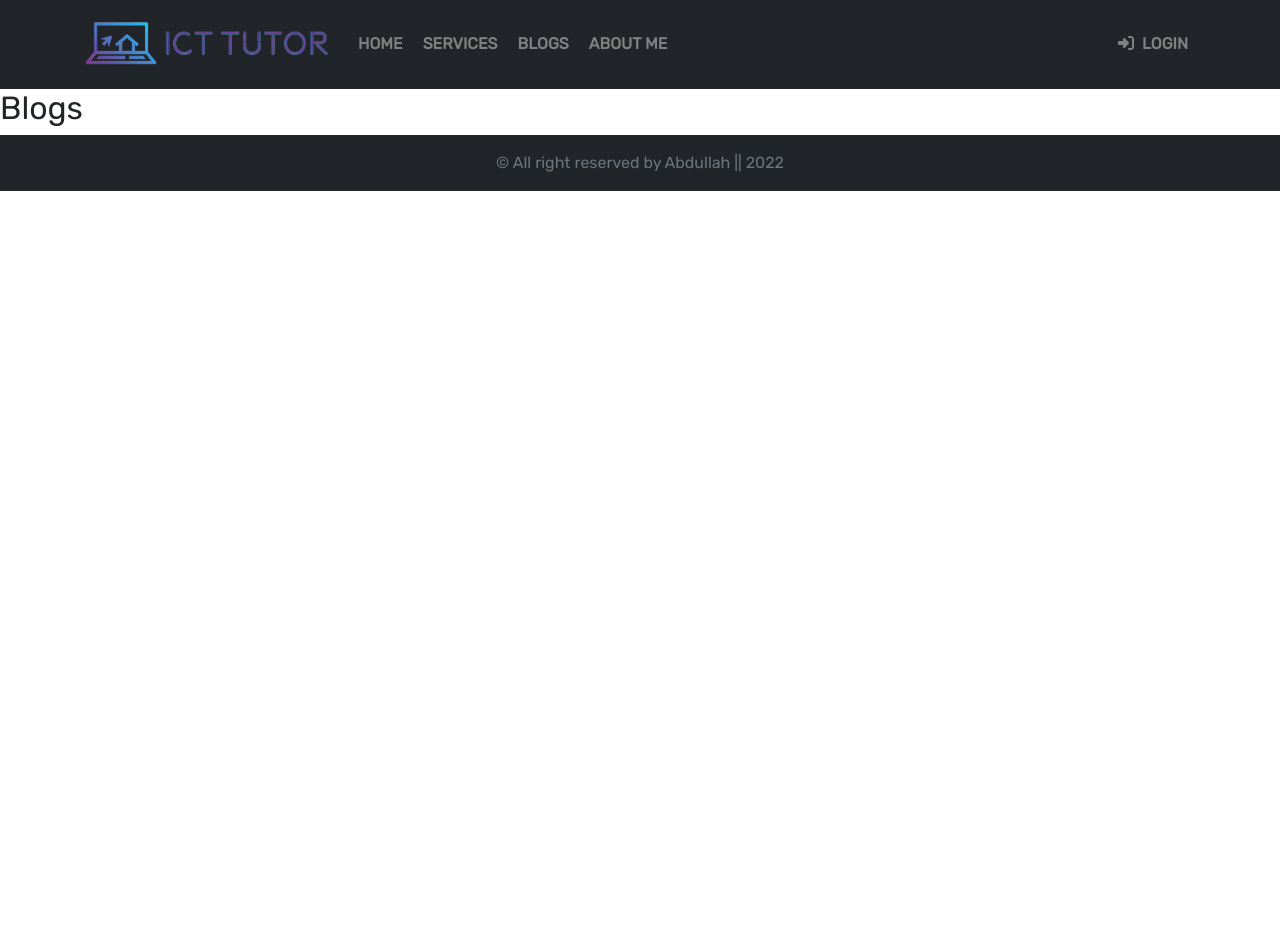
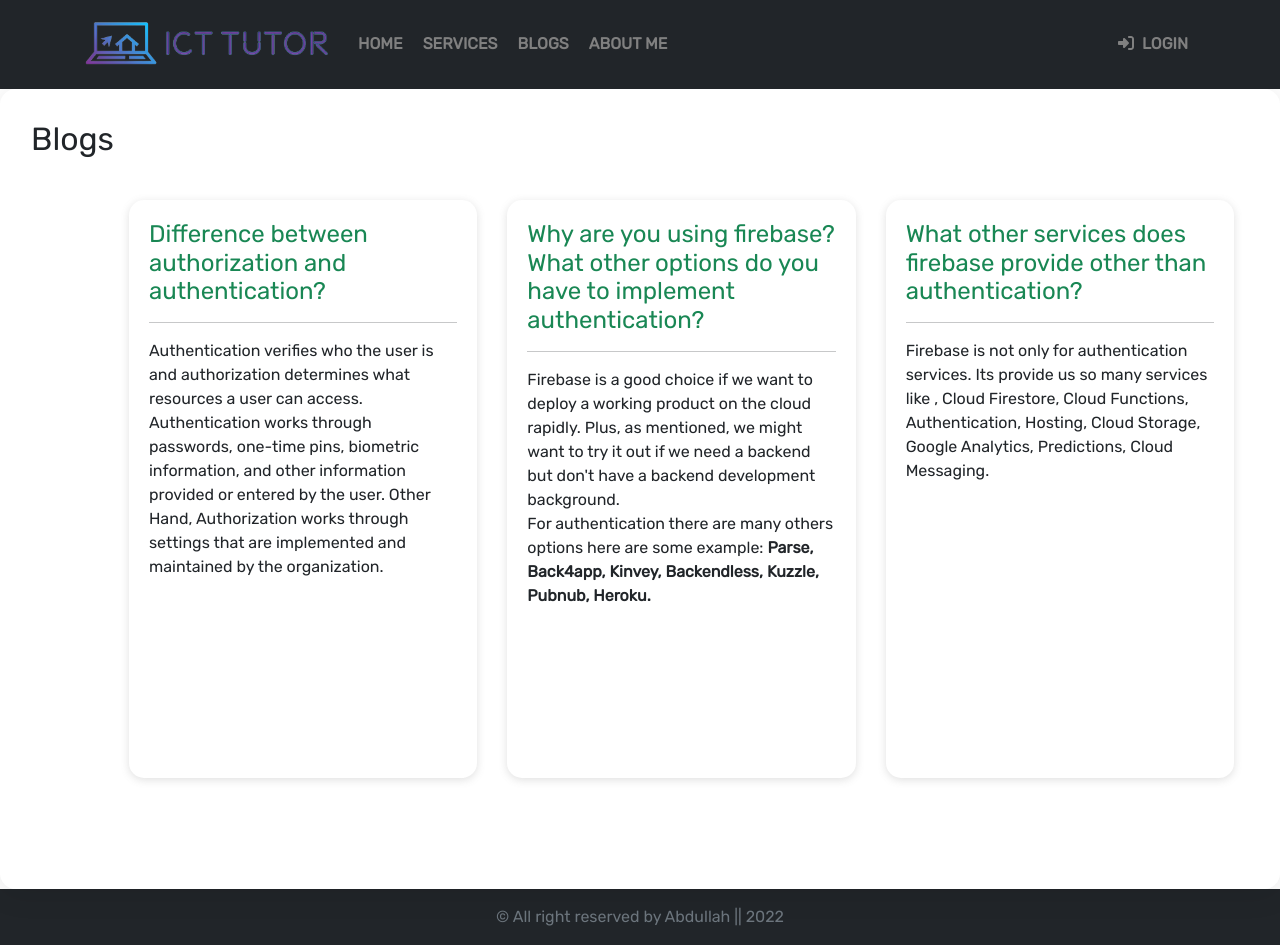
Before and after one commit to AbdullahAhmedKhan/ict-tutor, a React (Create React App) app: page /blogs in a window 1280 px wide. Before the commit the page ends 800 px from the top, so only its background shows below. Built offline with nearby package versions, Linux system fonts and the light colour scheme; no server answers.

Commit message:
blog page added

```diff
--- a/package.json
+++ b/package.json
@@ -17,6 +17,7 @@
     "react-firebase-hooks": "^5.0.3",
     "react-router-dom": "^6.3.0",
     "react-scripts": "5.0.1",
+    "react-toastify": "^8.2.0",
     "web-vitals": "^2.1.4"
   },
   "scripts": {
--- a/src/App.js
+++ b/src/App.js
@@ -8,6 +8,7 @@ import Header from './Components/Header/Header';
 import Home from './Components/Home/Home';
 import Login from './Components/Login/Login';
 import Register from './Components/Login/Register';
+import NotFound from './Components/NotFound/NotFound';
 import RequireAuth from './Components/RequireAuth/RequireAuth';
 import Services from './Components/Services/Services';
 
@@ -31,6 +32,7 @@ function App() {
         }>
 
         </Route>
+        <Route path='*' element={<NotFound></NotFound>}></Route>
       </Routes>
       <Footer></Footer>
 
--- /dev/null
+++ b/src/Components/Blogs/Blog.css
@@ -0,0 +1,70 @@
+.main-container {
+    display: flex;
+    padding: 30px;
+    background: rgba(255, 255, 255, 0.3);
+    border-radius: 16px;
+    box-shadow: 0 4px 30px rgba(0, 0, 0, 0.1);
+    backdrop-filter: blur(5px);
+    -webkit-backdrop-filter: blur(5px);
+    border: 1px solid rgba(255, 255, 255, 0.3);
+    min-height: 100vh;
+}
+
+.div-text {
+    order: 2;
+    margin: 10px 70px;
+}
+
+.img-container img {
+    border-radius: 20px;
+    width: 122%;
+
+}
+
+.blog-question-container {
+    display: flex;
+    width: 100%;
+    margin: 0 auto;
+}
+
+.blog-question {
+    width: 40%;
+    padding: 20px;
+    margin: 80px 15px;
+    box-shadow: rgba(99, 99, 99, 0.2) 0px 2px 8px 0px;
+    border-radius: 15px;
+}
+
+@media screen and (max-width:992px) {
+    .main-container {
+        display: flex;
+        flex-direction: column;
+    }
+
+    .div-text h2 {
+        font-size: 24px;
+    }
+
+    .div-text p {
+        font-size: 14px;
+        width: 90%;
+    }
+
+    .img-container img {
+        width: 100%;
+    }
+
+    .div-text {
+        margin: 10px 15px;
+    }
+
+    .blog-question-container {
+        flex-direction: column;
+        padding: 60px 0;
+    }
+
+    .blog-question {
+        width: 80%;
+        margin: 15px auto;
+    }
+}
--- a/src/Components/Blogs/Blogs.js
+++ b/src/Components/Blogs/Blogs.js
@@ -1,9 +1,31 @@
 import React from 'react';
-
+import './Blog.css';
 const Blogs = () => {
     return (
-        <div>
+        <div className='main-container'>
             <h2>Blogs</h2>
+            <div className='blog-question-container'>
+                <div className="blog-question">
+                    <h4 className='text-success'>Difference between authorization and authentication?</h4>
+                    <hr />
+                    <p>Authentication verifies who the user is and authorization determines what resources a user can access. Authentication works through passwords, one-time pins, biometric information, and other information provided or entered by the user. Other Hand, Authorization works through settings that are implemented and maintained by the organization.</p>
+                </div>
+                <div className="blog-question">
+                    <h4 className='text-success'>Why are you using firebase? <br /> What other options do you have to implement authentication?</h4>
+                    <hr />
+                    <p>Firebase is a good choice if we want to deploy a working product on the cloud rapidly. Plus, as mentioned, we might want to try it out if we need a backend but don't have a backend development background. <br /> For authentication there are many others options here are some example: <span className='fw-bold'>Parse, </span>
+                        <span className='fw-bold'>Back4app,  </span>
+                        <span className='fw-bold'>Kinvey,   </span>
+                        <span className='fw-bold'>Backendless,   </span>
+                        <span className='fw-bold'>Kuzzle,     </span><span className='fw-bold'>Pubnub,     </span><span className='fw-bold'>Heroku.     </span>
+                    </p>
+                </div>
+                <div className="blog-question">
+                    <h4 className='text-success'>What other services does firebase provide other than authentication?</h4>
+                    <hr />
+                    <p>Firebase is not only for authentication services. Its provide us so many services like , Cloud Firestore, Cloud Functions, Authentication, Hosting, Cloud Storage, Google Analytics, Predictions, Cloud Messaging. </p>
+                </div>
+            </div>
         </div>
     );
 };
--- /dev/null
+++ b/src/Components/Loading/Loading.js
@@ -0,0 +1,12 @@
+import React from 'react';
+import { Spinner } from 'react-bootstrap';
+
+const Loading = () => {
+    return (
+        <div style={{ height: '300px' }} className='w-100 d-flex justify-content-center align-items-center'>
+            <Spinner animation="border" variant="primary" />
+        </div>
+    );
+};
+
+export default Loading;
--- a/src/Components/Login/Login.js
+++ b/src/Components/Login/Login.js
@@ -2,7 +2,10 @@ import React, { useRef } from 'react';
 import { Button, Form } from 'react-bootstrap';
 import { useSendPasswordResetEmail, useSignInWithEmailAndPassword } from 'react-firebase-hooks/auth';
 import { useLocation, useNavigate } from 'react-router-dom';
+import { ToastContainer, toast } from 'react-toastify';
+import 'react-toastify/dist/ReactToastify.css';
 import auth from '../../firebase.init';
+import Loading from '../Loading/Loading';
 
 import './Login.css';
 import SocialLogin from './SocialLogin';
@@ -13,7 +16,7 @@ const Login = () => {
     const passwordRef = useRef('');
     const navigate = useNavigate();
     const location = useLocation();
-    const from = location.state?.from?.pathname || "/";
+    let from = location.state?.from?.pathname || "/";
     const [
         signInWithEmailAndPassword,
         user,
@@ -24,11 +27,15 @@ const Login = () => {
         auth
     );
 
+    if (loading || sending) {
+        return <Loading></Loading>
+    }
     if (user) {
         navigate(from, { replace: true });
     }
-    if(loading){
-        <p>Loading...</p>
+
+    if (error) {
+        <p className='text-danger'>Error: {error?.message}</p>
     }
     const handleSubmit = event => {
         event.preventDefault();
@@ -38,15 +45,20 @@ const Login = () => {
     }
     const resetPassword = async () => {
         const email = emailRef.current.value;
-        await sendPasswordResetEmail(email);
-        alert('Sent email');
+        if (email) {
+            await sendPasswordResetEmail(email);
+            toast("Sent Email");
+        }
+        else {
+            toast('Please enter your email address');
+        }
 
     }
     const goRegister = () => {
         navigate('/register');
     }
     return (
-        <div className='mt-0 login-container'>
+        <div style={{ minHeight: "100vh" }} className='mt-0 login-container'>
             <h1 className='text-center pt-5 text-light'>Please Login!</h1>
             <div className='mx-auto my-2 login-text p-5'>
                 <Form onSubmit={handleSubmit}>
@@ -68,7 +80,9 @@ const Login = () => {
                     <SocialLogin></SocialLogin>
                     <div className='mt-4'>
                         <span className='me-2'>New to ICT Tutor?</span> <span onClick={goRegister} style={{ cursor: "pointer" }} className='text-dark fw-bold border border-3 p-2 border-dark rounded-3'>Please register</span>
+
                     </div>
+                    <ToastContainer />
                 </Form>
             </div>
         </div>
--- a/src/Components/Login/Register.js
+++ b/src/Components/Login/Register.js
@@ -19,8 +19,9 @@ const Register = () => {
     ] = useCreateUserWithEmailAndPassword(auth, { sendEmailVerification: true });
     const [updateProfile, updating, updateError] = useUpdateProfile(auth);
     if (user) {
-        console.log(user);
-        navigate('/');
+        if (user.emailVerified === true) {
+            navigate('/');
+        }
     }
     const handleLogin = () => {
         navigate('/login');
@@ -55,7 +56,7 @@ const Register = () => {
                     </Form.Group>
                     <Form.Group className="mb-3" controlId="formBasicCheckbox">
 
-                        <Form.Check onClick={() => setAgree(!agree)}  className={`ps-4 ${agree ? '' : 'text-danger'}`} htmlFor="terms" type="checkbox" label="Accept terms and conditions" />
+                        <Form.Check onClick={() => setAgree(!agree)} className={`ps-4 ${agree ? '' : 'text-danger'}`} htmlFor="terms" type="checkbox" label="Accept terms and conditions" />
                     </Form.Group>
                     <Button disabled={!agree} className='w-100' variant="dark" type="submit">
                         Register
--- /dev/null
+++ b/src/Components/NotFound/NotFound.js
@@ -0,0 +1,12 @@
+import React from 'react';
+import notfound from '../../images/notfound.png';
+const NotFound = () => {
+    return (
+        <div style={{minHeight:"100vh"}} className='text-center my-5'>
+            <h1>404 Not Found</h1>
+            <img src={notfound} alt="" />
+        </div>
+    );
+};
+
+export default NotFound;
--- a/src/Components/RequireAuth/RequireAuth.js
+++ b/src/Components/RequireAuth/RequireAuth.js
@@ -3,11 +3,9 @@ import { useAuthState } from 'react-firebase-hooks/auth';
 import { Navigate, useLocation } from 'react-router-dom';
 import auth from '../../firebase.init';
 
-
 const RequireAuth = ({ children }) => {
     const [user] = useAuthState(auth);
     let location = useLocation();
-
     if (!user) {
         return <Navigate to="/login" state={{ from: location }} replace />;
     }
```
Also changed, not shown: src/images/notfound.png (added), 1 other file (tests, documents, lock files or other folders).
